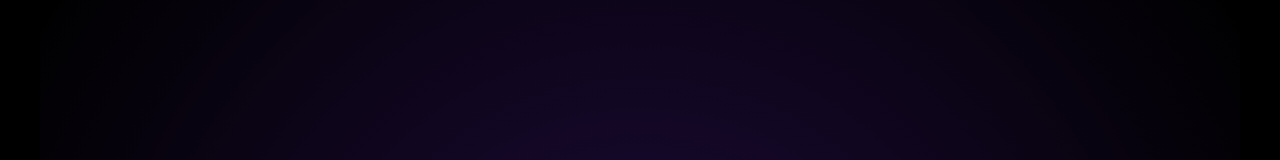
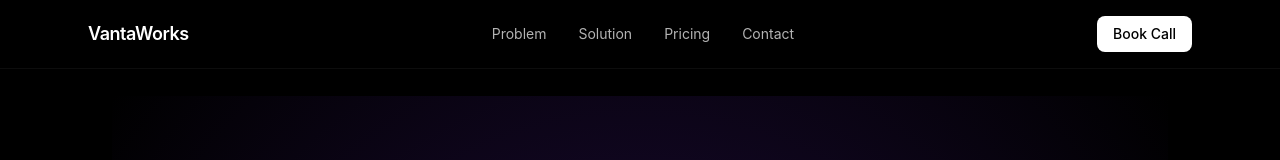
Before and after one commit to dipar2848-byte/Vanta-works-v2, a React (Vite) app: page / in a window 1280 px wide. Shown: the top 160 px of the page. Built offline with nearby package versions, Linux system fonts and the light colour scheme; no server answers.

Commit message:
Update App.jsx

```diff
--- a/src/App.jsx
+++ b/src/App.jsx
@@ -1,4 +1,6 @@
 import { Helmet } from "react-helmet-async";
+
+import Navbar from "./components/Navbar";
 
 import Hero from "./components/sections/Hero";
 import Problem from "./components/sections/Problem";
@@ -22,24 +24,25 @@ export default function App() {
       <div className="bg-black text-white overflow-x-hidden">
         <CursorGlow />
 
-        {/* GLOBAL PAGE WRAPPER */}
-        <main className="flex flex-col">
+        {/* NAVBAR */}
+        <Navbar />
 
-          {/* HERO (full height focus section) */}
+        {/* MAIN CONTENT (offset for fixed navbar) */}
+        <main className="pt-24 flex flex-col">
+
+          {/* HERO */}
           <section className="min-h-screen flex items-center justify-center px-6">
-            <div className="container text-center">
-              <Hero />
-            </div>
+            <Hero />
           </section>
 
           {/* PROBLEM */}
-          <section className="section">
+          <section id="problem" className="section">
             <div className="container container-text text-center">
               <Problem />
             </div>
           </section>
 
-          {/* MID CTA (high intent capture) */}
+          {/* MID CTA */}
           <section className="section bg-white/5">
             <div className="container container-text text-center">
               <MidCTA />
@@ -47,7 +50,7 @@ export default function App() {
           </section>
 
           {/* SOLUTION */}
-          <section className="section">
+          <section id="solution" className="section">
             <div className="container container-text text-center">
               <Solution />
             </div>
@@ -61,14 +64,14 @@ export default function App() {
           </section>
 
           {/* PRICING */}
-          <section className="section">
+          <section id="pricing" className="section">
             <div className="container">
               <Pricing />
             </div>
           </section>
 
-          {/* FINAL CTA (conversion close) */}
-          <section className="section bg-gradient-to-b from-black via-zinc-950 to-black">
+          {/* FINAL CTA */}
+          <section id="cta" className="section bg-gradient-to-b from-black via-zinc-950 to-black">
             <div className="container container-text text-center">
               <FinalCTA />
             </div>
@@ -76,7 +79,6 @@ export default function App() {
 
         </main>
 
-        {/* FLOATING SYSTEMS */}
         <Chatbot />
       </div>
     </SmoothScroll>
```
